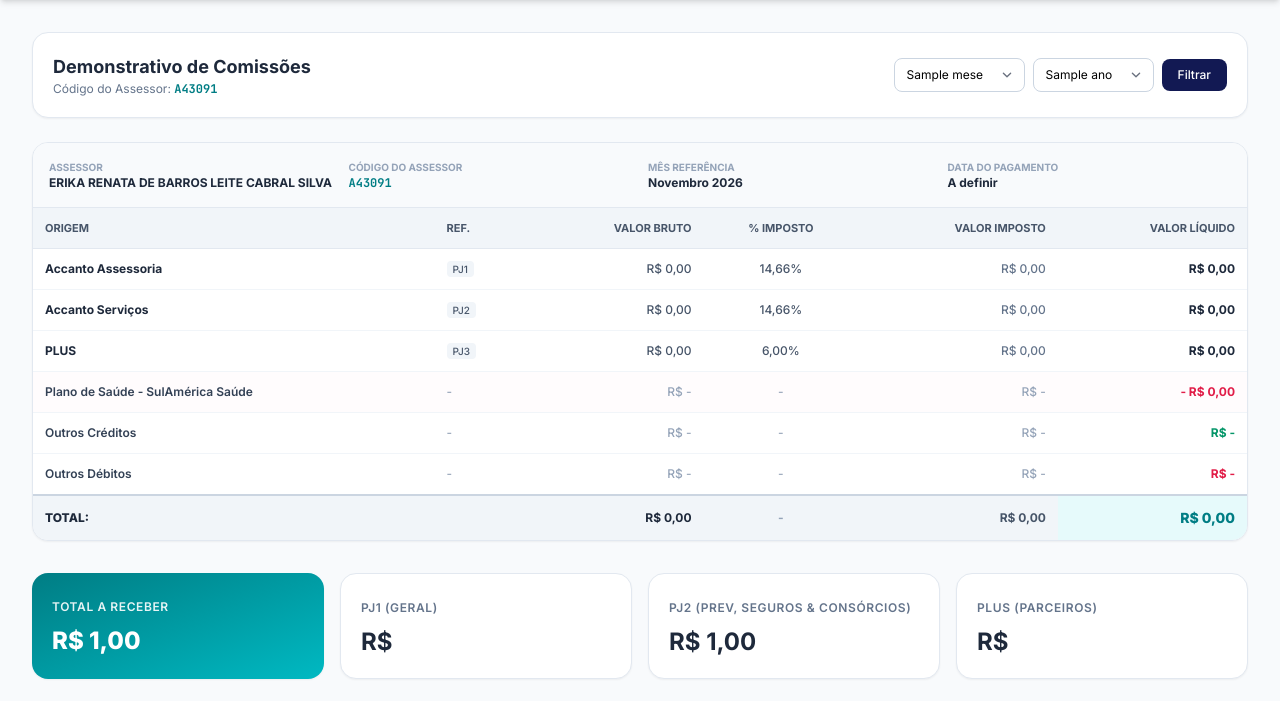
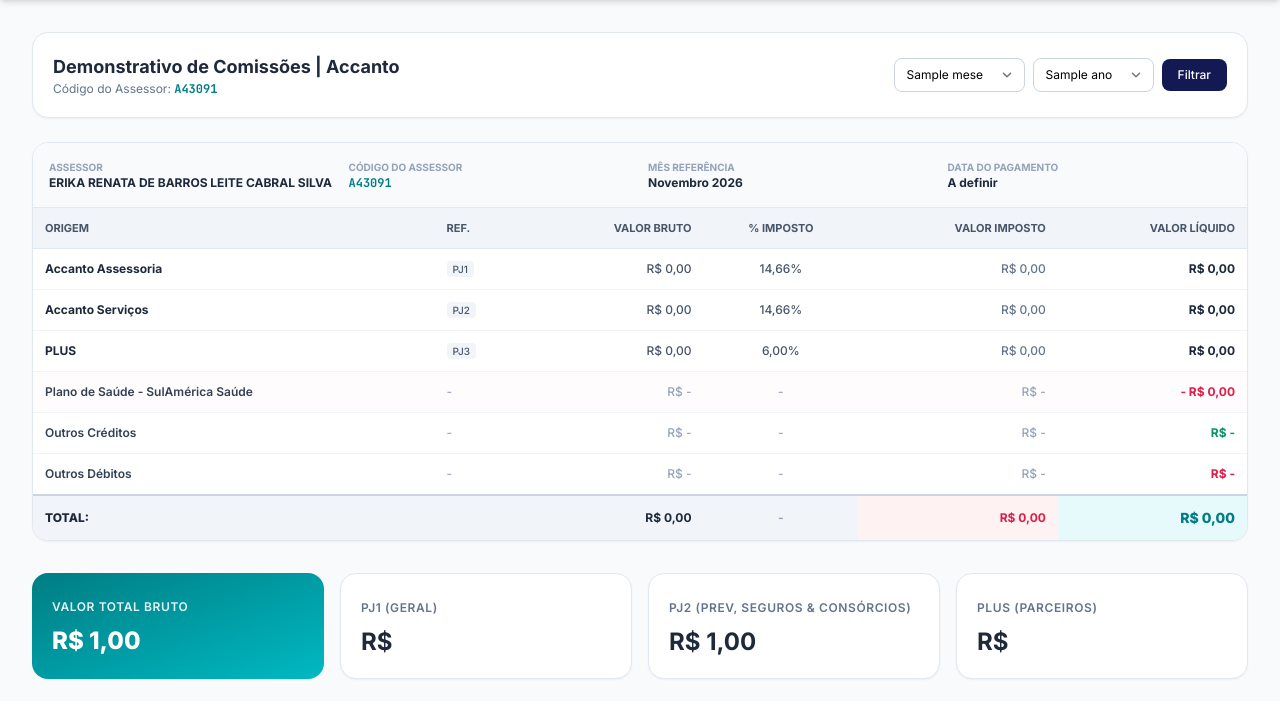
Before and after one commit to andreoni10/finatlas_tcc, a Django app: template finatlas/apps/dashboard/templates/dashboard/dashboard_assessor.html in a window 1280 px wide. Shown: the part 60-761 px from the top of the page. Run offline with Django 5.2, Linux system fonts and the light colour scheme; data comes from the database, SQL or seed files in the repository; both versions use the stored data as it was after the commit; tables that the repository leaves empty hold one stand-in row (values such as "Sample post"); the template is opened without the code that fills it: values that come from a table or form of the project are taken from there, most other values are stand-ins (such as "Sample title", 1, 10 or a date in 2020); some libraries are stand-ins or nearby versions.

Commit message:
Alteração de design para o dashboard do assessor.

```diff
--- a/finatlas/apps/dashboard/templates/dashboard/dashboard_assessor.html
+++ b/finatlas/apps/dashboard/templates/dashboard/dashboard_assessor.html
@@ -27,7 +27,7 @@
     <!-- Filtro de Competência (Mês / Ano) -->
     <div class="bg-white p-5 rounded-2xl shadow-sm border border-slate-200 mb-6 flex flex-wrap items-center justify-between gap-4">
       <div>
-        <h2 class="text-lg font-bold text-slate-800">Demonstrativo de Comissões</h2>
+        <h2 class="text-lg font-bold text-slate-800">Demonstrativo de Comissões | Accanto</h2>
         <p class="text-xs text-slate-500">Código do Assessor: <strong class="font-mono text-teal-dark">{{ assessor.codigo_assessor }}</strong></p>
       </div>
 
@@ -137,7 +137,7 @@
               <td colspan="2" class="p-3 font-extrabold uppercase">Total:</td>
               <td class="p-3 text-right">R$ {{ fechamento.total_bruto|floatformat:2 }}</td>
               <td class="p-3 text-center text-slate-400">-</td>
-              <td class="p-3 text-right text-slate-600">R$ {{ fechamento.total_imposto|floatformat:2 }}</td>
+              <td class="p-3 text-right text-rose-600 bg-red-50">R$ {{ fechamento.total_imposto|floatformat:2 }}</td>
               {% if fechamento.total_liquido >= 0 %}
               <td class="p-3 text-right font-extrabold text-sm text-teal-dark bg-teal-50">
                 R$ {{ fechamento.total_liquido|floatformat:2 }}
@@ -165,7 +165,7 @@
     <!-- Cards de Resumo dos Valores -->
     <div class="grid grid-cols-1 sm:grid-cols-2 lg:grid-cols-4 gap-4 mb-8">
       <div class="bg-gradient-to-br from-teal-dark to-teal text-white p-5 rounded-2xl shadow-sm">
-        <span class="text-xs uppercase tracking-wider font-semibold opacity-90">Total a Receber</span>
+        <span class="text-xs uppercase tracking-wider font-semibold opacity-90">Valor Total Bruto</span>
         <div class="text-2xl font-extrabold mt-2">R$ {{ total_geral|floatformat:2 }}</div>
       </div>
       <div class="bg-white p-5 rounded-2xl shadow-sm border border-slate-200">
```
Also changed, not shown: finatlas/db.sqlite3.
